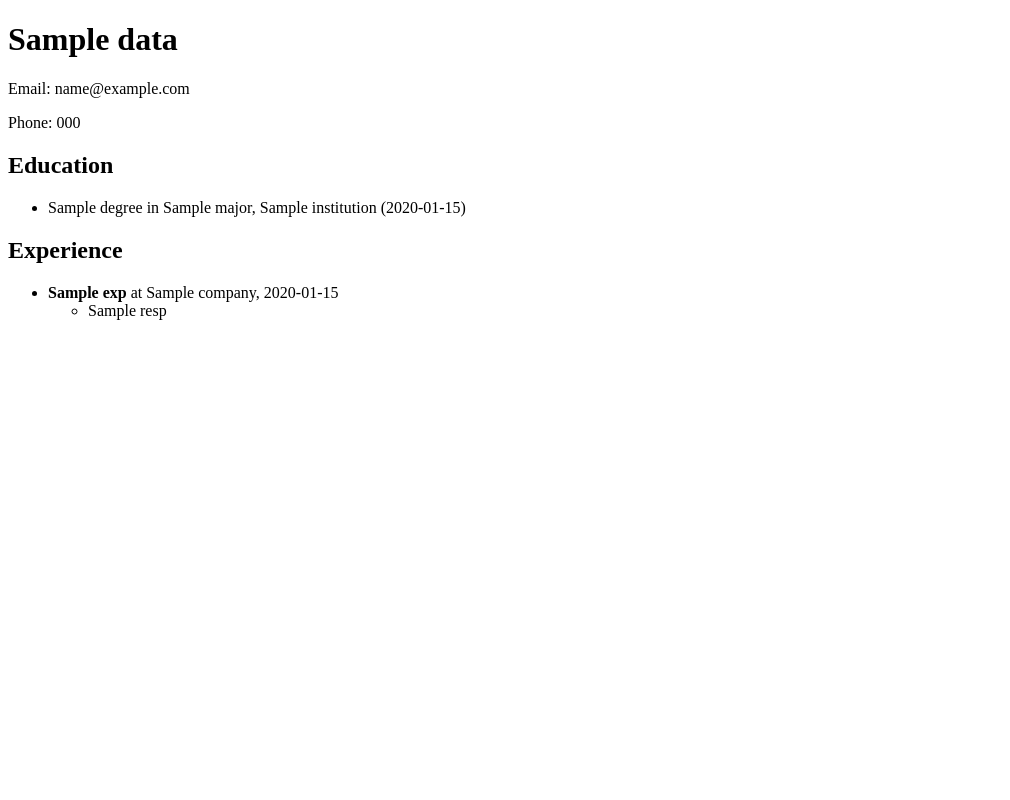
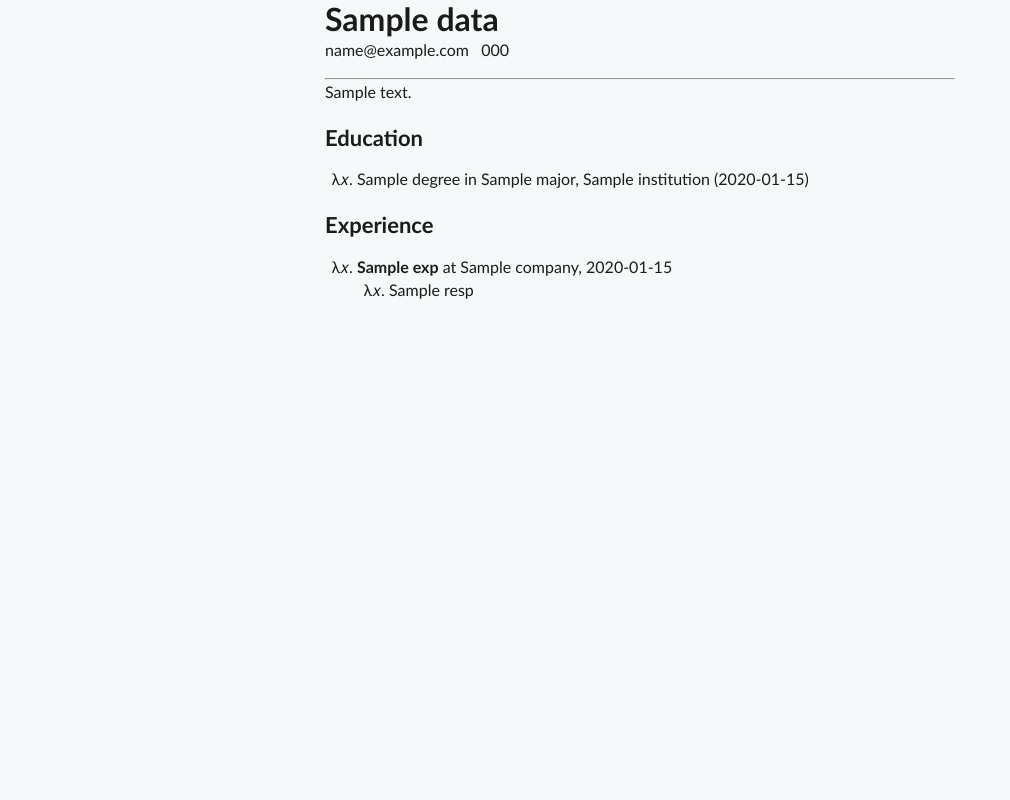
Before and after one commit to lloydlobo/SmartCV, a Python web app: template templates/resume_template.html in a window 1280 px wide. Shown: the whole page, without its empty margins (0-1010 px from the left). Run offline with Jinja, Linux system fonts and the light colour scheme; the template is opened without the code that fills it: most values are stand-ins (such as "Sample title", 1, 10 or a date in 2020).

Commit message:
feat: update markup and add css style

```diff
--- a/templates/resume_template.html
+++ b/templates/resume_template.html
@@ -1,16 +1,25 @@
 <!doctype html>
 <html lang="en">
+
 <head>
     <meta charset="UTF-8">
     <meta name="viewport"
-          content="width=device-width, user-scalable=no, initial-scale=1.0, maximum-scale=1.0, minimum-scale=1.0">
+          content="width=device-width, user-scalable=no, initial-scale=1.0, maximum-scale=1.0, minimum-scale=1.0"
+    >
     <meta http-equiv="X-UA-Compatible" content="ie=edge">
+    <meta name="title" content="{{ data.name }}">
     <title>{{ data.name }}</title>
+    <link rel="stylesheet" href="style_resume_template.css" type="text/css">
 </head>
+
 <body>
+<article class="flow">
     <h1>{{ data.name }}</h1>
-<p>Email: {{ data.contact.email }}</p>
-<p>Phone: {{ data.contact.phone }}</p>
+    <span>{{ data.contact.email }}</span>
+    &nbsp;
+    <span>{{ data.contact.phone }}</span>
+    <hr>
+    <p>{{ data.summary }}</p>
 
     <h2>Education</h2>
     <ul>
@@ -25,15 +34,17 @@
     <ul>
         {% for exp in data.experience %}
         <li>
-        <strong>{{ exp.title }}</strong> at {{ exp.company }}, {{ exp.dates }}
+            <strong>{{ exp.title }}</strong> at {{ exp.company }}, {{ exp.dates
+            }}
             <ul>
                 {% for resp in exp.responsibilities %}
                 <li>{{ resp }}</li>
                 {% endfor %}
             </ul>
-
         </li>
         {% endfor %}
     </ul>
+</article>
 </body>
+
 </html>
--- a/templates/style_resume_template.css
+++ b/templates/style_resume_template.css
@@ -0,0 +1,202 @@
+/* ===----------------------------------------------=== */
+
+:root {
+  --border-color: hsl(210, 7%, 91%);
+  --bg-secondary: hsl(225, 6%, 14%);
+
+  --text-primary: hsl(0deg 0% 10.59%);
+  --text-secondary: hsl(0deg 0% 10% / 64%);
+  --text-secondary: hsl(200 5% 44%);
+  --text-secondary: hsl(193.33deg 5.39% 32.75%);
+
+  --bg-primary: hsl(190.91deg 33.33% 97.02%);
+  --bg-tertiary: hsl(210deg 4.76% 91%);
+
+  --link-primary: hsl(217.32deg 89.13% 18.04%);
+  --link-visited: hsl(214.08deg 81.75% 49.41%);
+
+  --bg-section-full: hsl(0deg 0% 89.41%);
+
+  --hr-color: hsl(160deg 2.16% 82.75%);
+  --accent: hsl(20, 5.36%, 50%);
+  --border-accent: hsl(15, 5.88%, 73.33%);
+  --dim: hsl(0, 0%, 18.90%);
+
+   --font-serif: 'Athelas', 'Bell MT', 'Book Antiqua', 'Californian FB', 'Calisto MT', 'Century Schoolbook', 'Garamond', 'Goudy Old Style', 'Hoefler Text', 'Iowan Old Style', 'Palatino', 'High Tower Text', 'Liberation Serif', 'Noto Serif', serif;
+   --font-sans-serif: 'Avenir', 'Franklin Gothic Book', 'Gill Sans', 'Gill Sans MT', 'Helvetica', 'Helvetica Neue', 'Optima', 'Seravek', 'Sitka', 'Calibri', 'Futura', 'Perpetua', 'Segoe UI', 'Tw Cen MT', sans-serif;
+   --font-monospace: Fira Code VF, ui-monospace, SFMono-Regular, Menlo, Monaco, Consolas, Liberation Mono, Courier New, monospace;
+}
+
+*,
+:after,
+:before {
+  -webkit-box-sizing: border-box;
+  box-sizing: border-box;
+  margin: 0;
+  padding: 0;
+}
+
+html {
+  line-height: 1.45rem;
+  -webkit-text-size-adjust: 100%;
+  tab-size: 4;
+  /* font-family: -apple-system, BlinkMacSystemFont, "Segoe UI", Roboto, "Helvetica Neue", Arial, "Noto Sans", sans-serif, "Apple Color Emoji", "Segoe UI Emoji", "Segoe UI Symbol", "Noto Color Emoji"; */
+  font-family: var(--font-sans-serif);
+  font-feature-settings: "kern";
+  text-rendering: optimizeLegibility;
+  -webkit-font-smoothing: subpixel-antialiased;
+  font-variation-settings: normal;
+  scroll-behavior: smooth;
+}
+
+body {
+  max-width: 650px;
+  max-width: max(66ch, calc(min(650px, 72ch)));
+  margin: 0 auto;
+  padding: 0 10px;
+  font-size: 1rem;
+  font-weight: 400;
+  letter-spacing: normal;
+  color: var(--text-primary);
+  background-color: var(--bg-primary);
+}
+
+h1,
+h2,
+h3,
+h4,
+h5,
+h6 {
+  font-size: inherit;
+  font-weight: inherit;
+}
+
+h1,
+h2,
+h3 {
+  line-height: 1.2;
+}
+
+[hidden] { display: none; }
+
+html {
+  height: 100%;
+  font-feature-settings: "cv02", "cv03", "cv04", "cv11"
+}
+
+body {
+  min-height: 100%
+}
+
+section {
+  padding-block-end: 2em;
+}
+
+h1 {
+  color: var(--text-primary);
+  font-size: 2rem;
+  font-weight: 700;
+}
+
+h2 {
+  color: var(--text-primary);
+  font-size: 1.375rem;
+  font-weight: 700;
+}
+
+h3 {
+  font-weight: 700;
+  font-size: 1.125rem;
+}
+
+h4 { font-weight: 700; font-size: 0.875rem; }
+
+p {
+  hyphens: auto;
+  margin: 0;
+  padding: 0;
+}
+
+p {
+  /*white-space: pre-wrap;*/
+  /*word-break: break-word;*/
+}
+
+a {
+  color: inherit;
+  text-underline-offset: 0.15em;
+  transition-property: background;
+  -webkit-tap-highlight-color: hsl(0deg 0% 100% / 10%);
+  transition-duration: 0.2s;
+  /*  text-decoration: none;*/
+}
+
+menu,
+ol,
+ul {
+  padding-inline: 2rem;
+}
+
+li::marker {
+  color: var(--bg-tertiary);
+}
+
+input::placeholder, textarea::placeholder { opacity: 1; color: #9ca3af; }
+
+[role=button], button { cursor: pointer; }
+
+:disabled { cursor: default; }
+
+a:is(:link, :visited, :hover, :target, :focus, :focus-within, .focus-visible).disabled, a.disabled, .disabled a {
+    color: var(--dim);
+    opacity: 0.6;
+    pointer-events: none;
+    cursor: not-allowed;
+    user-select: none;
+}
+
+audio,
+canvas,
+embed,
+iframe,
+img,
+object,
+svg,
+video {
+  display: block;
+  vertical-align: middle
+}
+
+img,
+video {
+  max-width: 100%;
+  height: auto;
+}
+
+ul li {
+  list-style-type: "λ𝑥. ";
+}
+
+ul li::marker {
+  color: var(--dim);
+  color: var(--text-secondary);
+  color: var(--text-primary);
+}
+
+.font-mono {
+  font-variant-ligatures: none;
+  font-family: var(--font-monospace);
+  font-size: 1em
+}
+
+.flex {
+  display: flex
+}
+
+/* !`--flow-spacer` is an anonymous scoped variable.
+   Declare it wherever `.flow` is used. */
+:where(.flow)>*+* {
+    --_fallback: 1em;
+    margin-top: var(--flow-spacer, var(--_fallback));
+    margin-block-start: var(--flow-spacer, var(--_fallback));
+}
```
Also changed, not shown: main.py (+16 -6 lines). Lines whose indentation alone changed are shown as unchanged.
